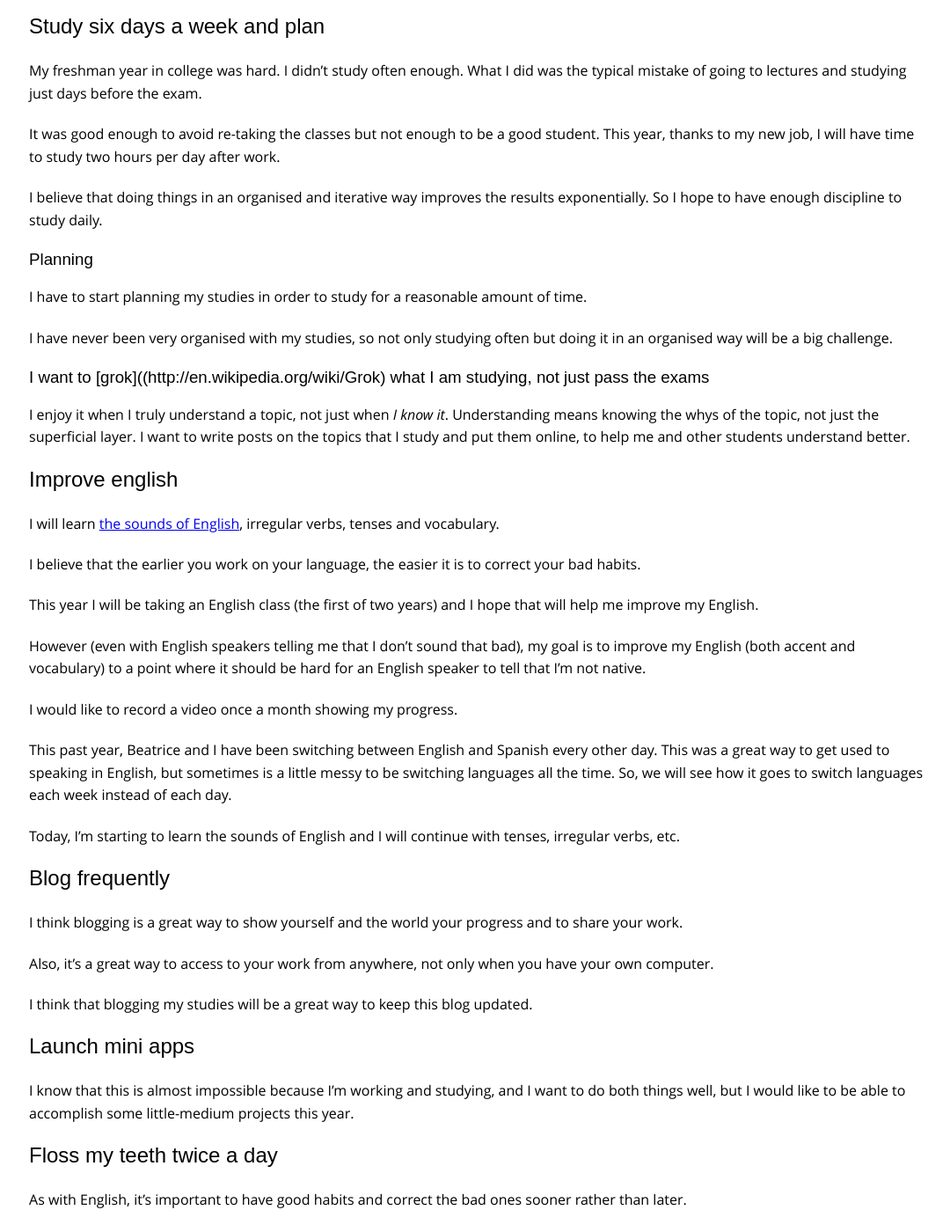
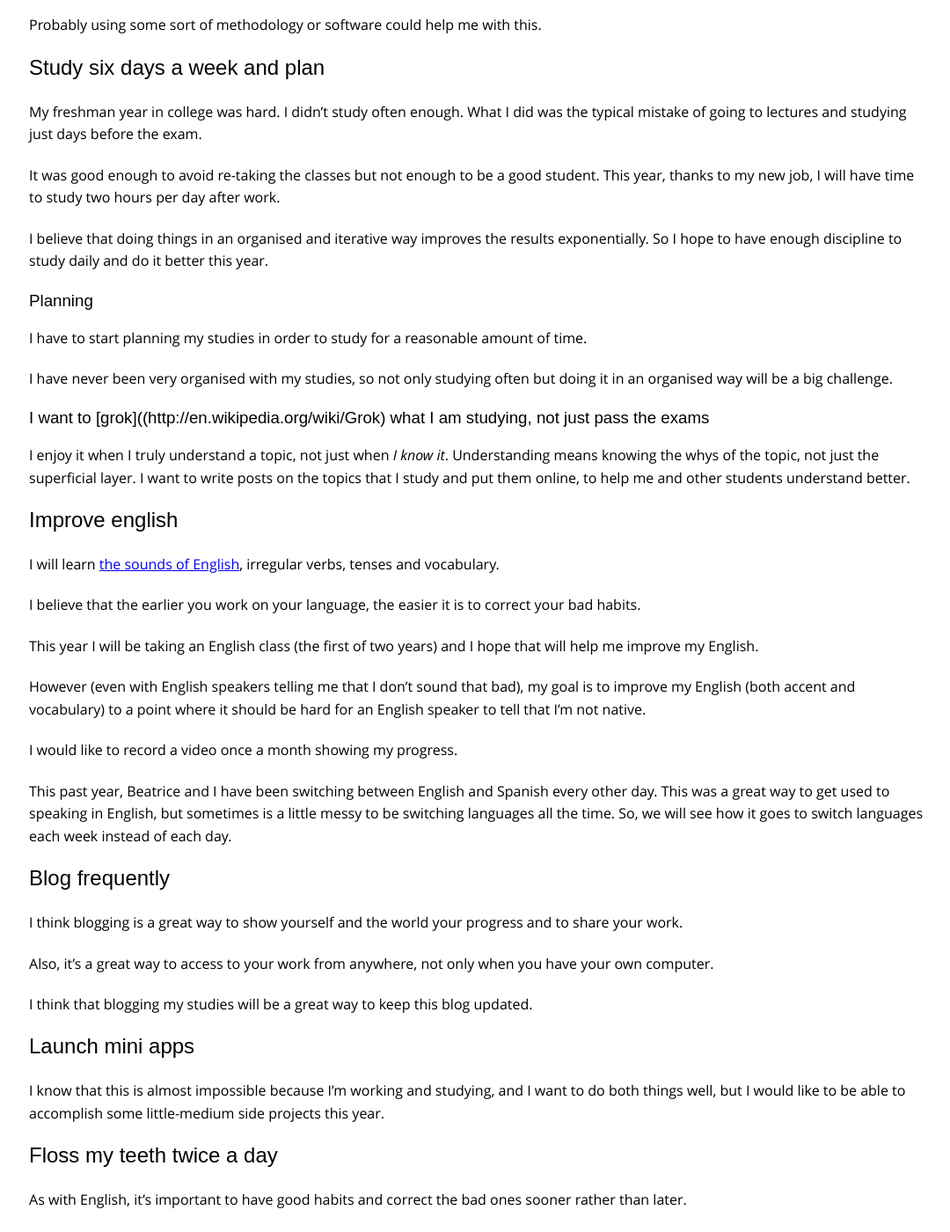
Before and after one commit to sanbor/sanbor.github.io, a Jekyll site: the page built from _posts/2014-01-01-2014-goals.markdown, in a window 1280 px wide and 1400 px high, scrolled down 373 px. Shown: the whole window at 88% size, without its empty margins (95-1175 px from the left). Built offline with Jekyll 4.4.1, drawn with Linux system fonts in a browser that asks for light colours; some web fonts are replaced; Markdown is read by kramdown in place of the engine named in the settings; some of the changed text lies outside the part shown.

Commit message:
Fixed some typos in 2014 goals post.

```diff
--- a/_posts/2014-01-01-2014-goals.markdown
+++ b/_posts/2014-01-01-2014-goals.markdown
@@ -8,6 +8,8 @@ categories: personal motivation
 I enjoyed writing the [2013 Achievements]
 ({{ site.baseurl }}/2013-achievements.html) post on Christmas, so today
 I’m writing a post about ~~bullshit~~ goals for this new year.
+
+This is the list:
 
 
 ## Make and stick to a schedule
@@ -31,7 +33,8 @@ student. This year, thanks to my new job, I will have time to study two hours
 per day after work.
 
 I believe that doing things in an organised and iterative way improves the
-results exponentially. So I hope to have enough discipline to study daily.
+results exponentially. So I hope to have enough discipline to study daily and
+do it better this year.
 
 
 ### Planning
@@ -73,9 +76,6 @@ every other day. This was a great way to get used to speaking in English, but
 sometimes is a little messy to be switching languages all the time. So, we
 will see how it goes to switch languages each week instead of each day.
 
-Today, I’m starting to learn the sounds of English and I will continue with
-tenses, irregular verbs, etc.
-
 
 ## Blog frequently
 
@@ -92,7 +92,7 @@ I think that blogging my studies will be a great way to keep this blog updated.
 
 I know that this is almost impossible because I’m working and studying, and I
 want to do both things well, but I would like to be able to accomplish some
-little-medium projects this year.
+little-medium side projects this year.
 
 
 ## Floss my teeth twice a day
@@ -128,4 +128,4 @@ That’s it! In the following months we will see if this goals are too much or I
 still having free time.
 
 
-Special thanks to Beatrice with the help in the editing.
+Special thanks to Beatrice for her help with editing this post.
```
